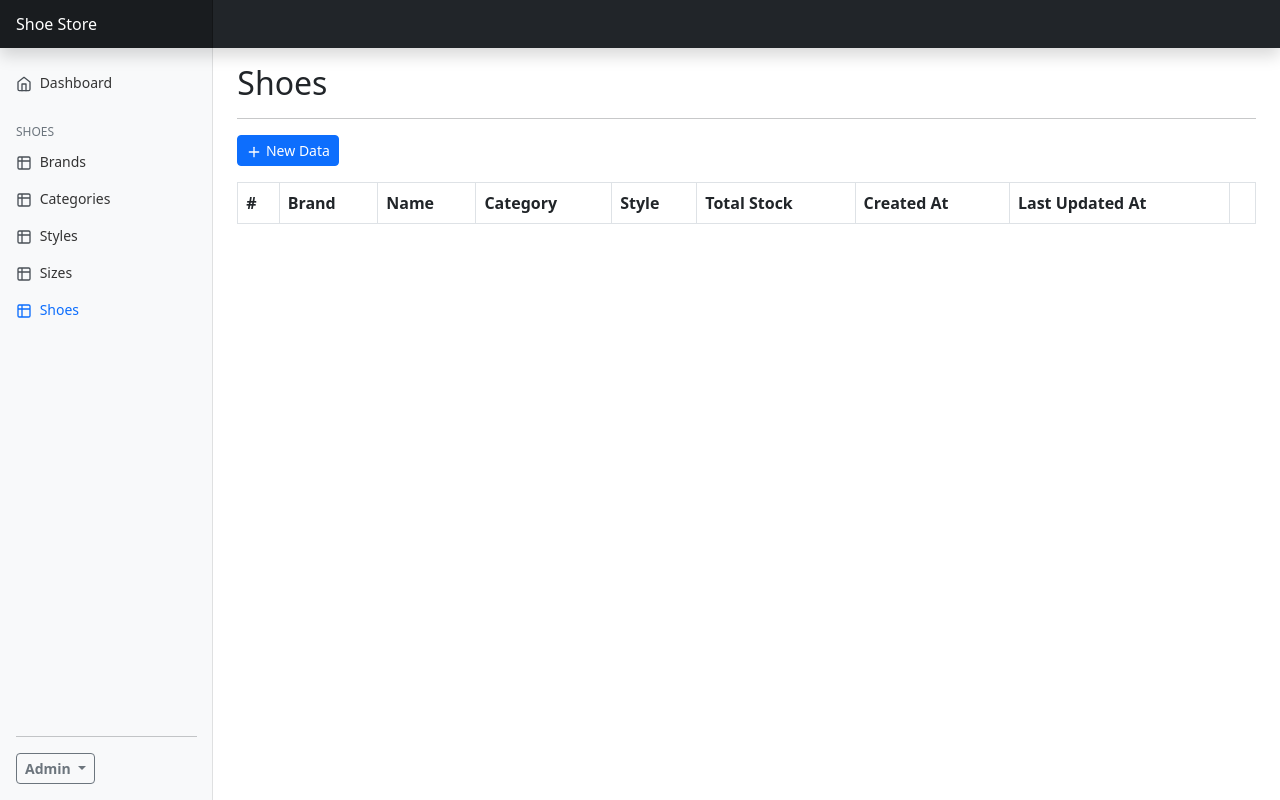
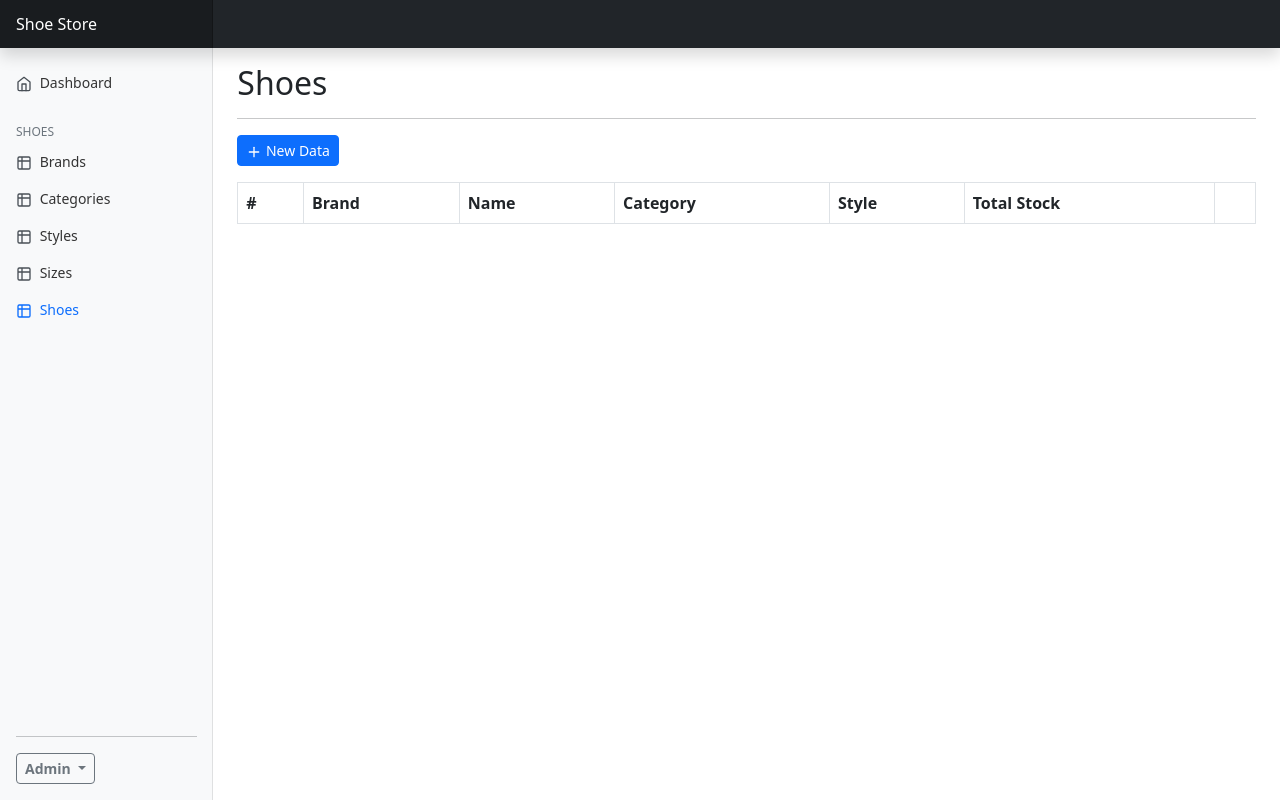
Before and after one commit to koyoi-dev/shoes-store-v2, a Laravel app: page /dashboard/shoes in a window 1280 px wide. Run offline with Laravel 9, Linux system fonts and the light colour scheme; a user stored in the database is signed in; data comes from the database, SQL or seed files in the repository; data that the repository does not hold is empty; style sheets or scripts are compiled from the project's sources; some libraries are stand-ins or nearby versions.

Commit message:
fix: Remove UI created at and last updated at

```diff
--- a/resources/views/dashboard/shoes/index.blade.php
+++ b/resources/views/dashboard/shoes/index.blade.php
@@ -36,8 +36,6 @@
                 <th scope="col">Category</th>
                 <th scope="col">Style</th>
                 <th scope="col">Total Stock</th>
-                <th scope="col">Created At</th>
-                <th scope="col">Last Updated At</th>
                 <th scope="col"></th>
             </tr>
             </thead>
@@ -55,8 +53,6 @@
                     <td>{{ $shoe->style->name }} <a href="{{ route('admin.styles.show', $shoe->style->id) }}"><span
                                 class="feather-sm" data-feather="link-2"></span></a></td>
                     <td>{{ $shoe->sizes->sum('stock.quantity') }}</td>
-                    <td>{{ $shoe->created_at }}</td>
-                    <td>{{ $shoe->updated_at }}</td>
                     <td>
                         <x-buttons.action-buttons
                             :show="route('admin.shoes.show', $shoe->id)"
```
